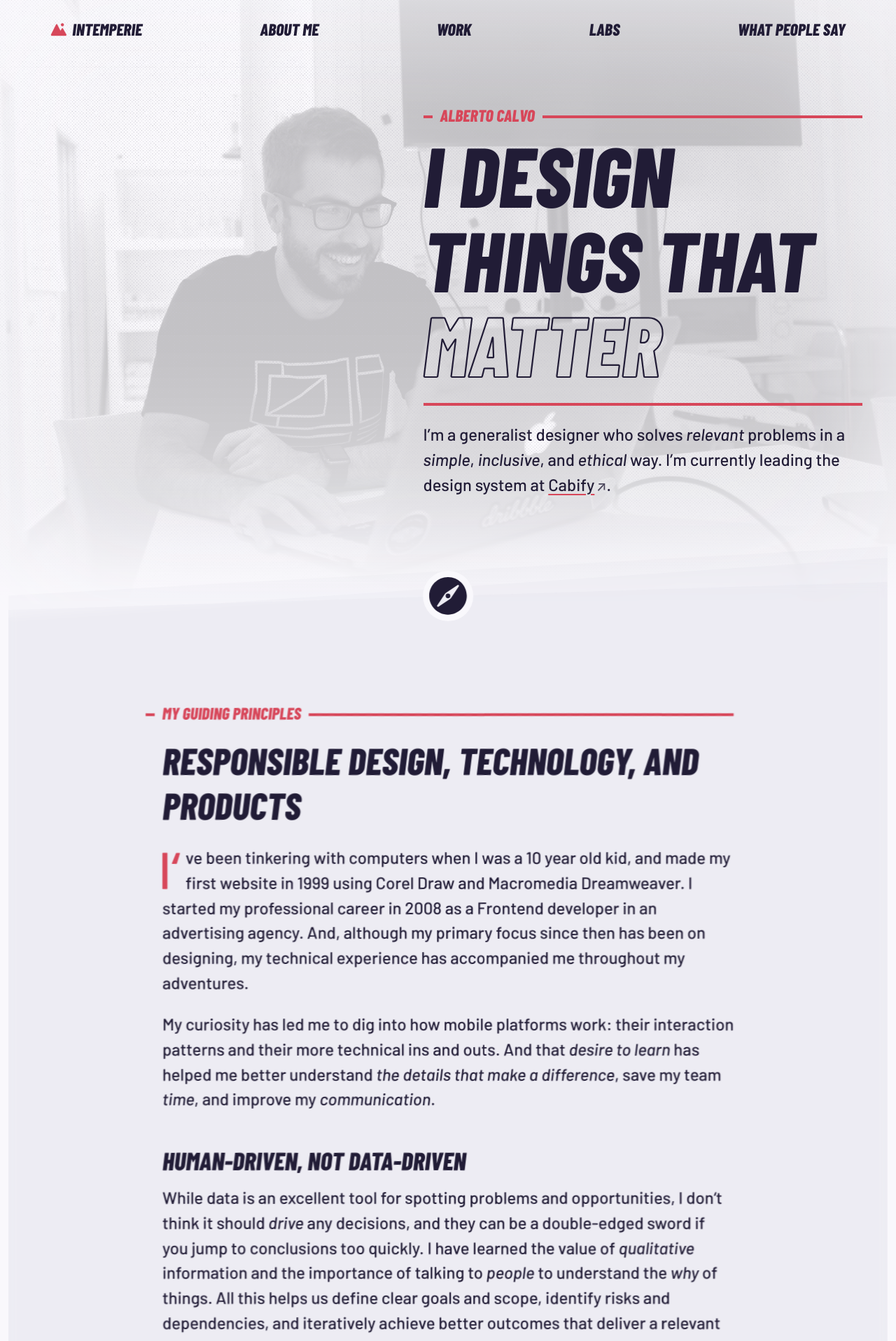
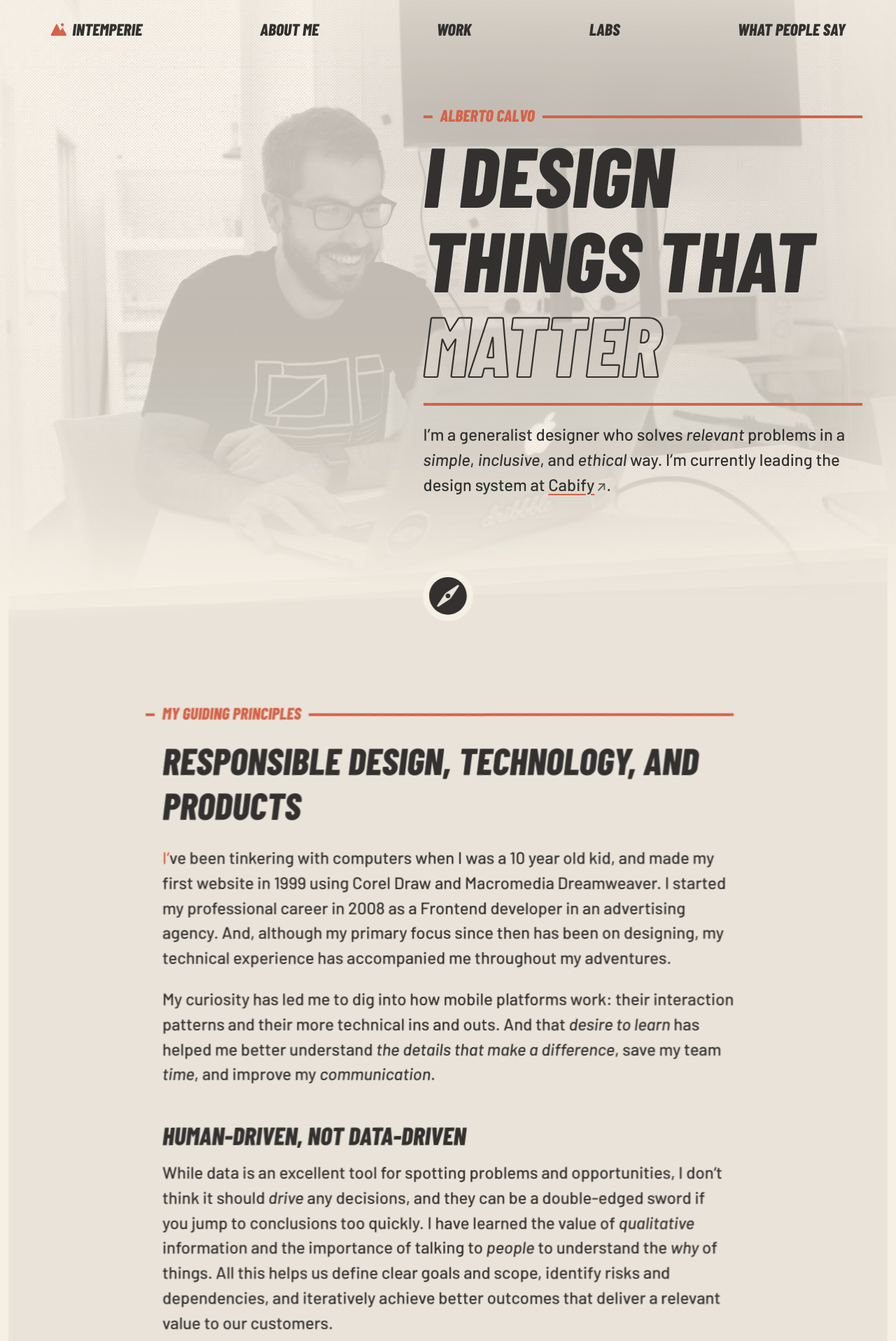
Before and after one commit to intemperie/intemperie.me, a Jekyll site: the page built from _pages/index.html, in a window 1280 px wide. Shown: the top 1917 px of the page at 70% size. Built offline with Jekyll 4.4.1, drawn with Linux system fonts in a browser that asks for light colours.

Commit message:
Tests with new color schemes

```diff
--- a/_sass/base/_typography.scss
+++ b/_sass/base/_typography.scss
@@ -1,21 +1,27 @@
 :root {
   font-size: clamp(1.125rem, calc(1rem + .875vmin), 1.875rem);
   line-height: 1.5;
-  font-family: Barlow, -apple-system, BlinkMacSystemFont, "Segoe UI", Roboto, Oxygen-Sans, Ubuntu, Cantarell, "Helvetica Neue", sans-serif;
-  font-weight: 500;
+  font-family: /*"Recoleta alt", Recoleta, Moranga,*/ Barlow, -apple-system, BlinkMacSystemFont, "Segoe UI", Roboto, Oxygen-Sans, Ubuntu, Cantarell, "Helvetica Neue", sans-serif;
+  font-weight: var(--font-weight-regular);
   text-rendering: optimizeLegibility;
 }
 
 @include desktop-and-below {
   :root {
-    --scalar: 1.333;
+    --scalar: 1.333; // Perfect fourth
+  }
+}
+
+@include wide-and-above {
+  :root {
+    --scalar: 1.618; // Golden ratio
   }
 }
 
 :is(h1, h2, h3, h4, h5, h6),
 .display,
 .recommendations li::after {
-  font-family: "Barlow Condensed", -apple-system, BlinkMacSystemFont, "Segoe UI", Roboto, Oxygen-Sans, Ubuntu, Cantarell, "Helvetica Neue", sans-serif;
+  font-family: /*"Recoleta alt", Recoleta, Moranga,*/ "Barlow Condensed", -apple-system, BlinkMacSystemFont, "Segoe UI", Roboto, Oxygen-Sans, Ubuntu, Cantarell, "Helvetica Neue", sans-serif;
   font-weight: var(--font-weight-extra-bold);
   font-style: italic;
   text-transform: uppercase;
@@ -139,10 +145,15 @@ p {
 }
 
 .first__letter::first-letter {
-  -webkit-initial-letter: 2;
-  initial-letter: 2;
-  margin-right: .6ch;
   color: var(--color-accent);
+}
+
+@supports (-webkit-initial-letter: 2) {
+  .first__letter::first-letter {
+    -webkit-initial-letter: 2;
+    initial-letter: 2;
+    margin-right: .6ch;
+  }
 }
 
 ul,
--- a/_sass/base/_variables.scss
+++ b/_sass/base/_variables.scss
@@ -26,10 +26,15 @@
   --easing: cubic-bezier(.46, .01, .14, 1.40);
 
   // Primary colors
-  --color-base-dark: 252, 32%, 16%;
-  --color-base-light: 252, 32%, 98%;
-  --color-highlight-light: 352, 64%, 56%;
-  --color-highlight-dark: 352, 100%, 72%;
+  // Morado + Rojo
+  // --color-base-dark: 252, 32%, 16%;
+  // --color-base-light: 252, 32%, 98%;
+  // --color-highlight-light: 352, 64%, 56%;
+  // --color-highlight-dark: 352, 100%, 72%;
+  --color-base-dark: 40, 3%, 19%;
+  --color-base-light: 35, 51%, 93%;
+  --color-highlight-light: 11, 62%, 56%;
+  --color-highlight-dark: 11, 68%, 67%;
 
   // Theme labs
   --color-labs-base-dark: 252, 32%, 16%;
@@ -84,7 +89,7 @@
   .cabify:root {
     --background-color: hsl(var(--color-cabify-base-dark));
     --background-color-transparent: hsla(var(--color-cabify-base-dark), .98);
-    --background-color-alternate: hsla(var(--color-cabify-base-light), .016);
+    --background-color-alternate: hsla(var(--color-cabify-base-light), .012);
     --color-text: hsl(var(--color-cabify-base-light));
     --color-border: hsla(var(--color-cabify-base-light), .04);
     --color-accent: hsl(var(--color-cabify-highlight-dark));
@@ -93,7 +98,7 @@
   .labs:root {
     --background-color: hsl(var(--color-labs-base-dark));
     --background-color-transparent: hsla(var(--color-labs-base-dark), .98);
-    --background-color-alternate: hsla(var(--color-labs-base-light), .016);
+    --background-color-alternate: hsla(var(--color-labs-base-light), .012);
     --color-text: hsl(var(--color-labs-base-light));
     --color-border: hsla(var(--color-labs-base-light), .04);
     --color-accent: hsl(var(--color-labs-highlight-dark));
```
